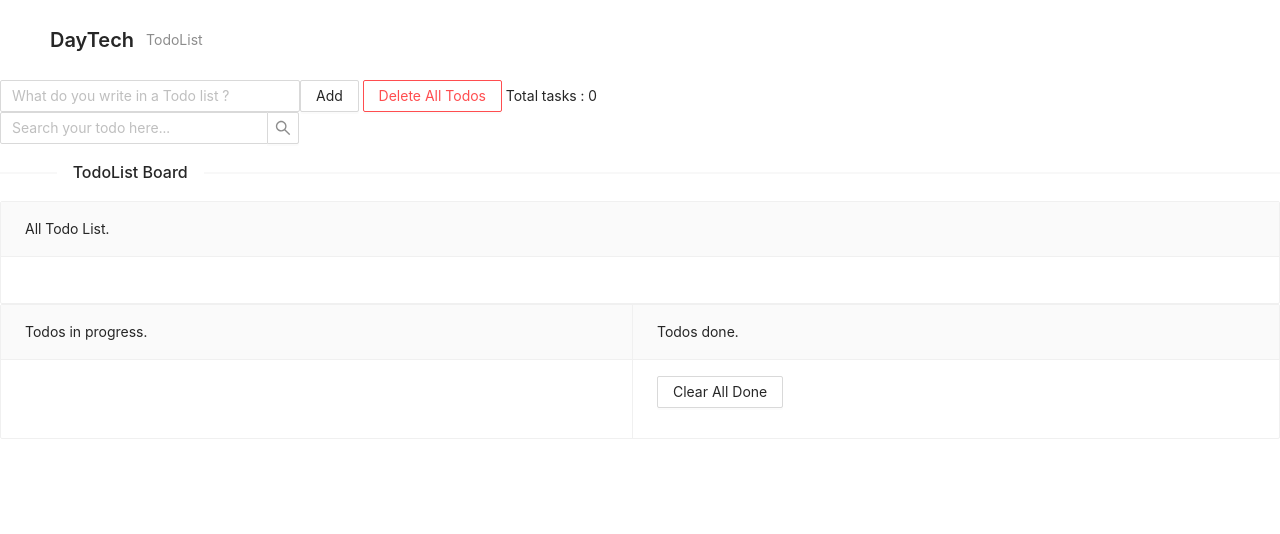
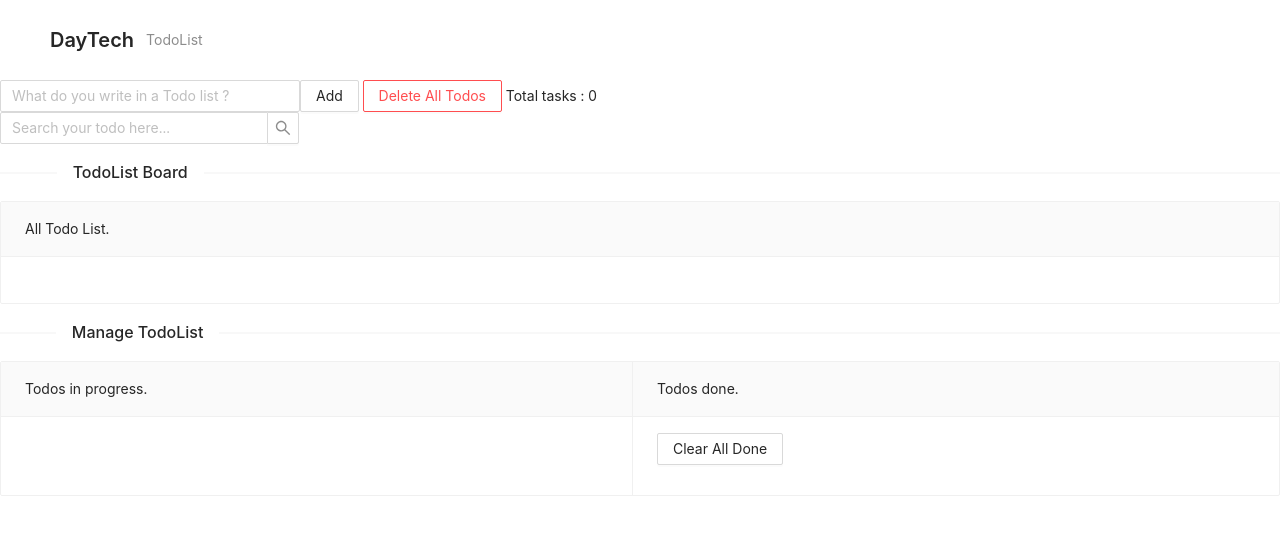
Before and after one commit to PanatchakornKt/Nextjs-Todolist, a Next.js app: page / in a window 1280 px wide. Shown: the top 534 px of the page. Built offline with nearby package versions, Linux system fonts and the light colour scheme.

Commit message:
add  manage todo

```diff
--- a/src/components/DisplayTodo.tsx
+++ b/src/components/DisplayTodo.tsx
@@ -72,6 +72,7 @@ const DisplayTodo = () => {
             </Descriptions.Item>
           </Descriptions>
         </div>
+        <Divider orientation="left">Manage TodoList</Divider>
         <Descriptions layout="vertical" bordered>
           <Descriptions.Item label="Todos in progress.">
             <TodoList />
```
